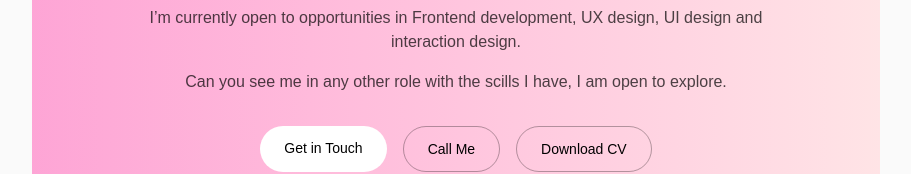
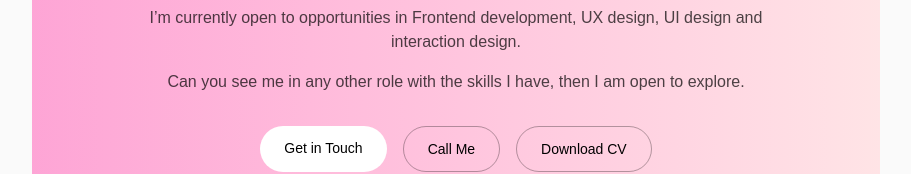
Before and after one commit to sofie-kirk22/my-cv, a Next.js app: page /my-cv/ in a window 1280 px wide. Shown: the part 6796-6970 px from the top of the page, without its empty margins (184-1095 px from the left). Built offline with nearby package versions, Linux system fonts and the light colour scheme; a web font is replaced by a local one.

Commit message:
typeerror correction

```diff
--- a/app/components/endBanner.tsx
+++ b/app/components/endBanner.tsx
@@ -23,7 +23,7 @@ export default function BottomCTA() {
                 I’m currently open to opportunities in Frontend development, UX design, UI design and interaction design.
             </p>
             <p className="mt-4 max-w-2xl mx-auto text-black/70 dark:text-zinc-300">
-                Can you see me in any other role with the scills I have, I am open to explore.
+                Can you see me in any other role with the skills I have, then I am open to explore.
             </p>
 
             <div className="mt-8 flex justify-center gap-4 flex-wrap">
```
